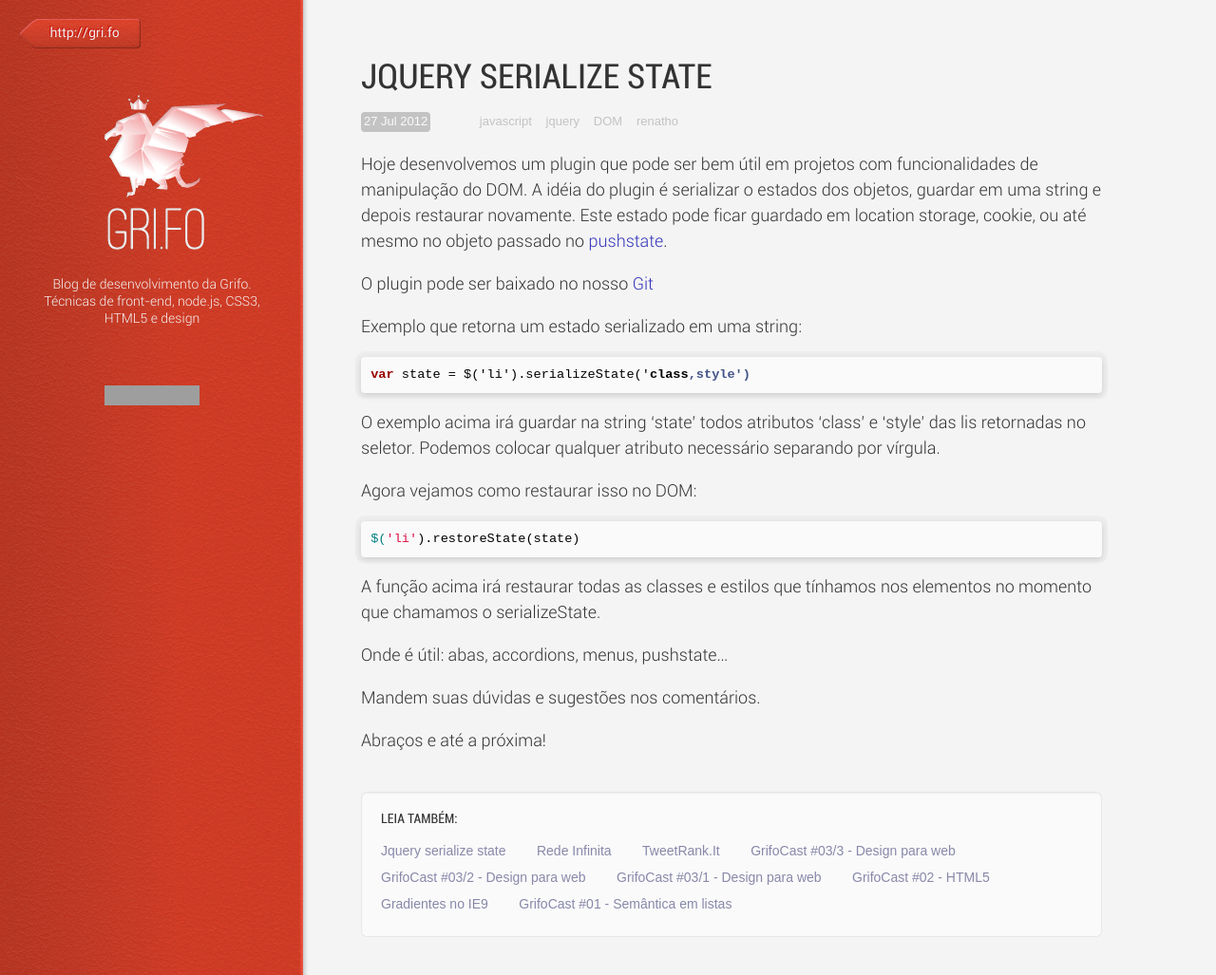
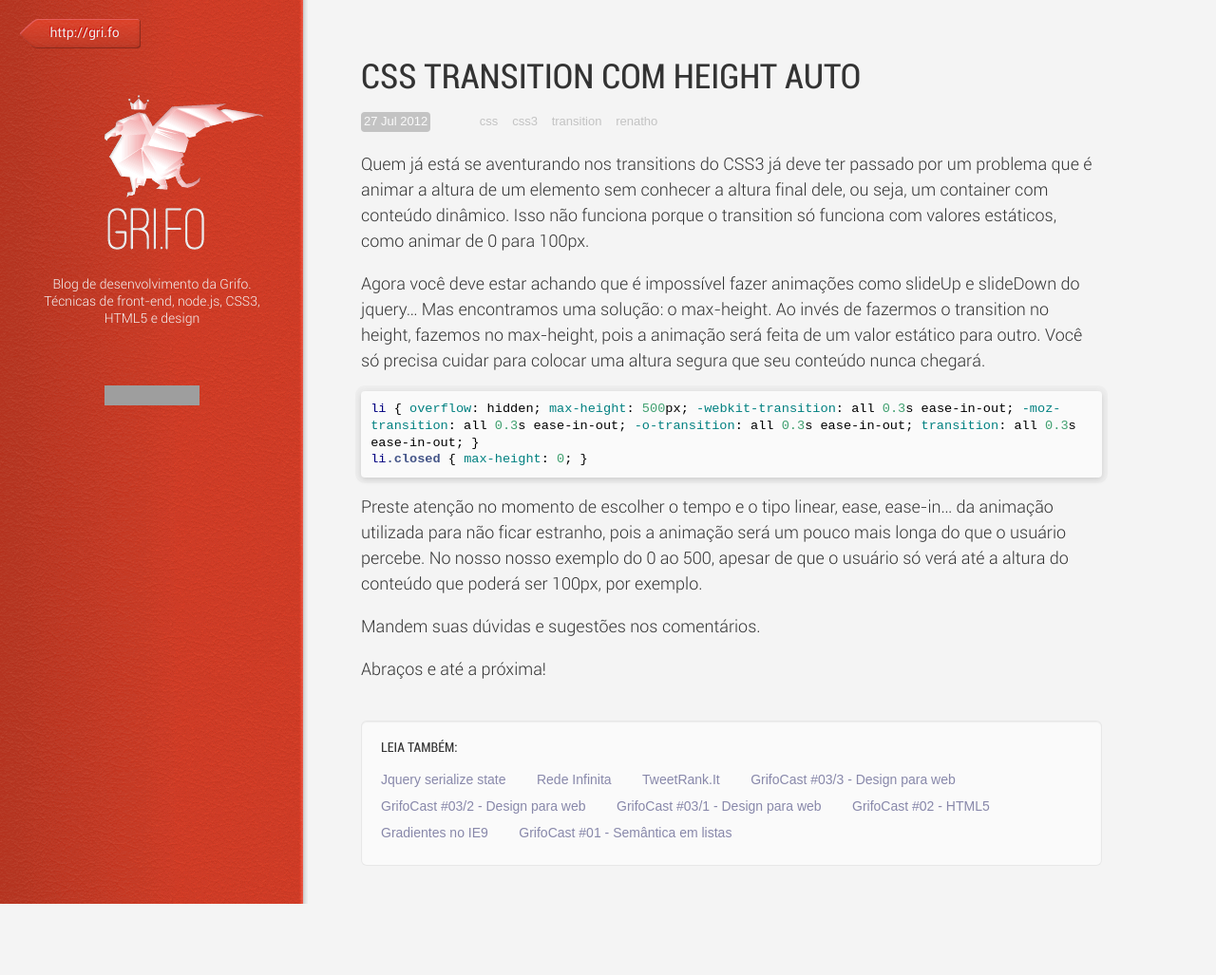
Before and after one commit to grifo/grifo.github.com, a Jekyll site: the page built from blog/_posts/2012-07-27-css-transition-height-auto.md, in a window 1280 px wide. Shown: the whole page at 95% size. Built offline with Jekyll 4.4.1, drawn with Linux system fonts in a browser that asks for light colours; Markdown is read by kramdown in place of the engine named in the settings; comment, search, counter and statistics services are not loaded; after the commit the page ends 952 px from its top, so only the background shows below that; grey boxes are pictures that could not be loaded.

Commit message:
post css transition height auto

```diff
--- a/blog/_posts/2012-07-27-css-transition-height-auto.md
+++ b/blog/_posts/2012-07-27-css-transition-height-auto.md
@@ -1,31 +1,22 @@
 ---
 layout: post
-title: Jquery serialize state
-subtitle: "Plugin para manter estado dos objetos em páginas com manipulação de DOM"
+title: CSS transition com height auto
+subtitle: "Como fazer um transition na altura de um elemento quando não conhecemos a altura dele"
 tags:
-    - javascript
-    - jquery
-    - DOM
+    - css
+    - css3
+    - transition
     - renatho
 ---
 
-Hoje desenvolvemos um plugin que pode ser bem útil em projetos com funcionalidades de manipulação do DOM. A idéia do plugin é serializar o estados dos objetos, guardar em uma string e depois restaurar novamente. Este estado pode ficar guardado em location storage, cookie, ou até mesmo no objeto passado no [pushstate](https://developer.mozilla.org/en/DOM/Manipulating_the_browser_history#The_pushState(\).C2.A0method).
+Quem já está se aventurando nos transitions do CSS3 já deve ter passado por um problema que é animar a altura de um elemento sem conhecer a altura final dele, ou seja, um container com conteúdo dinâmico. Isso não funciona porque o transition só funciona com valores estáticos, como animar de 0 para 100px.
 
-O plugin pode ser baixado no nosso [Git](https://github.com/grifo/grifo-jquery-plugins/blob/master/source/jquery.serializeState.js)
+Agora você deve estar achando que é impossível fazer animações como slideUp e slideDown do jquery... Mas encontramos uma solução: o max-height. Ao invés de fazermos o transition no height, fazemos no max-height, pois a animação será feita de um valor estático para outro. Você só precisa cuidar para colocar uma altura segura que seu conteúdo nunca chegará.
 
-Exemplo que retorna um estado serializado em uma string:
+	li { overflow: hidden; max-height: 500px; -webkit-transition: all 0.3s ease-in-out; -moz-transition: all 0.3s ease-in-out; -o-transition: all 0.3s ease-in-out; transition: all 0.3s ease-in-out; }
+	li.closed { max-height: 0; }
 
-    var state = $('li').serializeState('class,style')
-
-O exemplo acima irá guardar na string 'state' todos atributos 'class' e 'style' das lis retornadas no seletor. Podemos colocar qualquer atributo necessário separando por vírgula.
-
-Agora vejamos como restaurar isso no DOM:
-
-    $('li').restoreState(state)
-
-A função acima irá restaurar todas as classes e estilos que tínhamos nos elementos no momento que chamamos o serializeState.
-
-Onde é útil: abas, accordions, menus, pushstate...
+Preste atenção no momento de escolher o tempo e o tipo linear, ease, ease-in... da animação utilizada para não ficar estranho, pois a animação será um pouco mais longa do que o usuário percebe. No nosso nosso exemplo do 0 ao 500, apesar de que o usuário só verá até a altura do conteúdo que poderá ser 100px, por exemplo.
 
 Mandem suas dúvidas e sugestões nos comentários.
 
```
